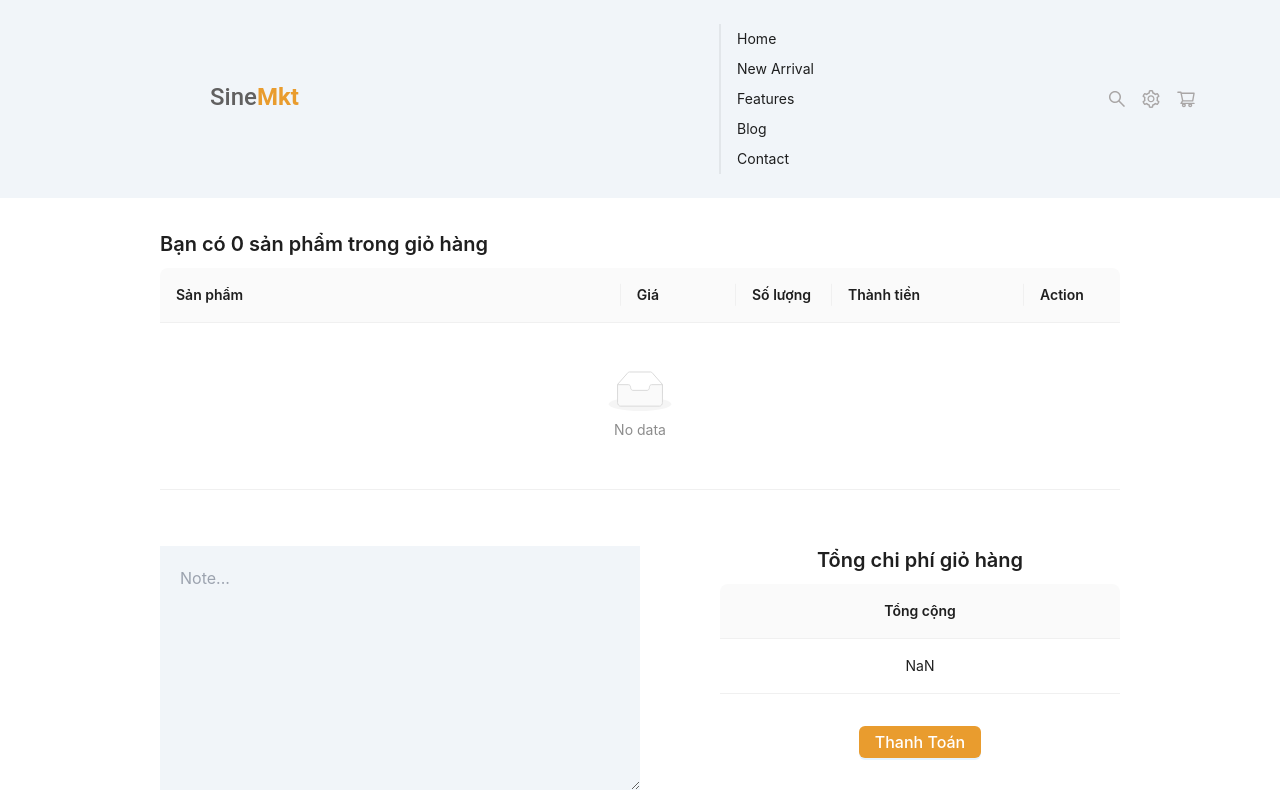
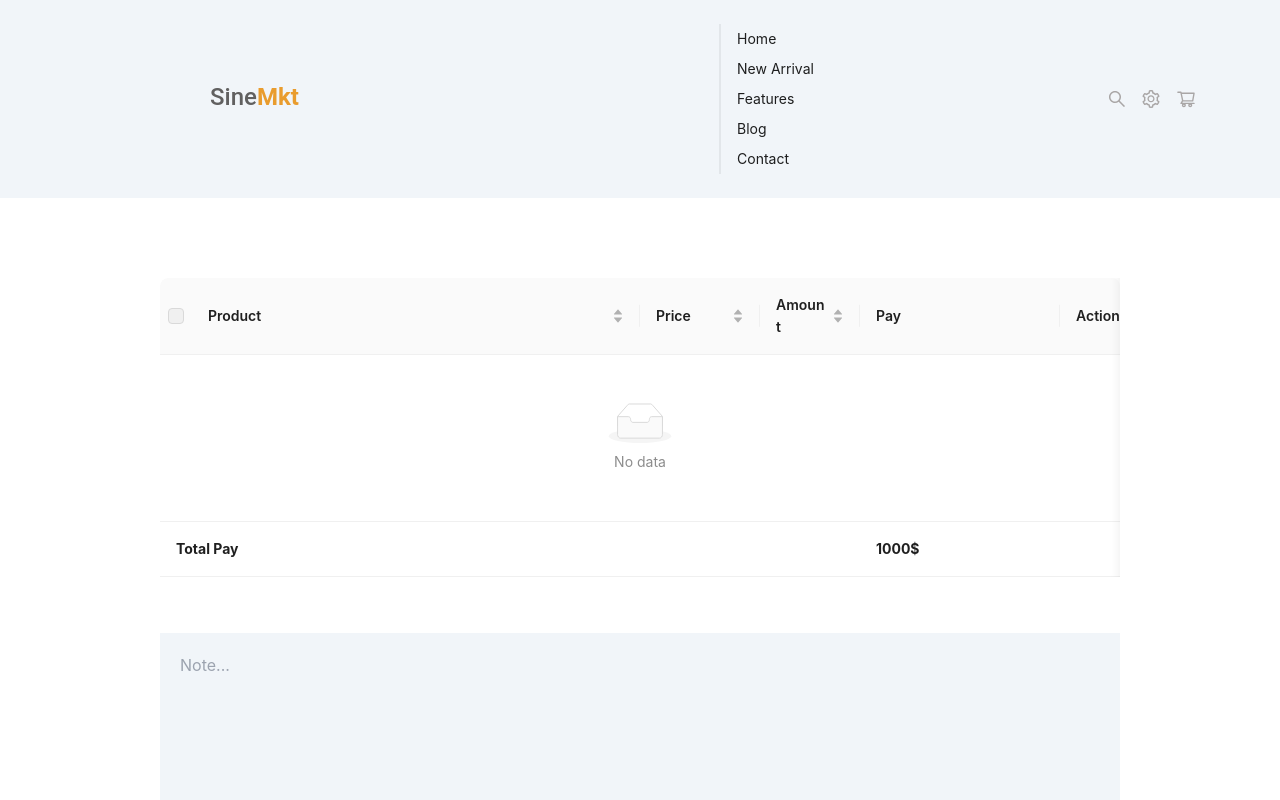
Before and after one commit to longbui-dev/v-commerce, a React (Create React App) app: page /pageCart in a window 1280 px wide. Shown: the top 800 px of the page. Built offline with nearby package versions, Linux system fonts and the light colour scheme.

Commit message:
page cart

```diff
--- a/src/components/latestBlog/index.tsx
+++ b/src/components/latestBlog/index.tsx
@@ -10,7 +10,7 @@ function LatestBlog() {
     <div id="blog">
       <div className="container m-auto">
         <div className="flex justify-center">
-          <Title level={2} className="p-14 titleColor">
+          <Title level={2} className="p-6 titleColor">
             Latest Blog
           </Title>
         </div>
--- a/src/components/latestBlog/information/index.scss
+++ b/src/components/latestBlog/information/index.scss
@@ -5,3 +5,10 @@
     color: $mainColor !important;
   }
 }
+
+.textHover {
+  @media (max-width: 521px) {
+    width: 80%;
+    margin: 0 auto;
+  }
+}
--- a/src/components/navbar/toolbar/index.tsx
+++ b/src/components/navbar/toolbar/index.tsx
@@ -51,7 +51,7 @@ function Toolbar(props: PropsToolbar) {
     }
   });
 
-  const items = uniqueIds
+  const items = uniqueIds.slice(0, 3)
     .map((uniqueId: any) => {
       const product = productsInCart.find((p: any) => p.id === uniqueId);
 
--- a/src/components/pageCart/cart/index.scss
+++ /dev/null
@@ -1,34 +0,0 @@
-@import "../../../App.scss";
-
-.pageCart {
-  width: 75%;
-  margin: 0 auto;
-
-  .textAmountProducts {
-    margin-bottom: 16px;
-
-    span {
-      line-height: 40.313px;
-      font-size: 26px;
-      font-weight: 400;
-    }
-  }
-
-  @media (max-width: 575px) {
-    width: 95%;
-  }
-
-  @media (max-width: 392px) {
-    width: 100% !important;
-  }
-}
-
-.ant-popover .ant-btn-primary {
-  background-color: $mainColor;
-}
-
-@media (max-width: 575px) {
-  .pageCart {
-    width: 95%;
-  }
-}
--- a/src/components/pageCart/cart/index.tsx
+++ /dev/null
@@ -1,26 +0,0 @@
-import { Space, Table, Typography } from "antd";
-import "./index.scss";
-
-const { Title } = Typography;
-interface PropsCart {
-  columns: any;
-  title: string;
-  cart: any;
-}
-
-function Cart(props: PropsCart) {
-  return (
-    <div>
-      <Space align="center">
-        <Title level={4}>{props.title}</Title>
-      </Space>
-      <Table
-        columns={props.columns}
-        dataSource={props.cart}
-        pagination={false}
-      />
-    </div>
-  );
-}
-
-export default Cart;
--- a/src/components/pageCart/index.scss
+++ b/src/components/pageCart/index.scss
@@ -1,3 +1,42 @@
+@import "../../App.scss";
+
+.pageCart {
+  width: 75%;
+  margin: 0 auto;
+
+  .textAmountProducts {
+    margin-bottom: 16px;
+
+    span {
+      line-height: 40.313px;
+      font-size: 26px;
+      font-weight: 400;
+    }
+  }
+
+  @media (max-width: 575px) {
+    width: 95%;
+  }
+
+  @media (max-width: 392px) {
+    width: 100% !important;
+  }
+}
+
+.ant-popover .ant-btn-primary {
+  background-color: $mainColor;
+}
+
+@media (max-width: 575px) {
+  .pageCart {
+    width: 95%;
+  }
+}
+
+
+
+
+
 .tablePay .ant-table-content {
   table {
     text-align: center;
--- a/src/components/pageCart/index.tsx
+++ b/src/components/pageCart/index.tsx
@@ -1,98 +1,128 @@
-import { sumMoney } from "../../mockdata/Cart";
-import { DeleteOutlined } from "@ant-design/icons";
-import { Button, Popconfirm, Space } from "antd";
-// import type { ColumnsType } from "antd/es/table";
-import Cart from "./cart";
-import "./index.scss";
-import { useSelector } from "react-redux";
-import { selectProductsInCart } from "../../store/slices/amountProductsInCart";
+import React, { useState } from 'react'
+import { DeleteOutlined } from '@ant-design/icons'
+import { Button, Popconfirm, Space, Table } from 'antd'
+import type { ColumnsType } from 'antd/es/table'
+import './index.scss'
+import { useSelector } from 'react-redux'
+import {
+  selectProductsInCart,
+  selectTotalPrice,
+} from '../../store/slices/amountProductsInCart'
+
+interface CartType {
+  Key: React.Key
+  title: string
+  price: number
+  amount: number
+}
 
 function PageCart() {
-  const productsInCart = useSelector(selectProductsInCart);
-  const uniqueIds: any[] = [];
+  const [selectedRowKeys, setSelectedRowKeys] = useState<React.Key[]>([])
+
+  const onSelectChange = (newSelectedRowKeys: React.Key[]) => {
+    setSelectedRowKeys(newSelectedRowKeys)
+  }
+  const rowSelection = {
+    selectedRowKeys,
+    onChange: onSelectChange,
+  }
+  const hasSelected = selectedRowKeys.length > 0
+
+  const productsInCart = useSelector(selectProductsInCart)
+  let totalPrice = useSelector(selectTotalPrice)
+
+  const uniqueIds: CartType[] = []
   productsInCart.forEach((e: any) => {
     if (uniqueIds.indexOf(e.id) === -1) {
-      uniqueIds.push(e.id);
+      uniqueIds.push(e.id)
     }
-  });
+  })
 
   const cart = uniqueIds.map((uq) => {
-    const products = productsInCart.filter((e: any) => e.id === uq);
-    console.log(products[0]);
+    const products = productsInCart.filter((e: any) => e.id === uq)
     return {
       ...products[0],
       amount: products.length,
-    };
-  });
+      key: products[0].id,
+    }
+  })
 
-  const columnsCart = [
+  const columnsCart: ColumnsType<CartType> = [
     {
-      title: "Sản phẩm",
-      dataIndex: "productName",
-      key: "productName",
+      title: 'Product',
+      dataIndex: 'title',
+      key: 'productName',
+      sortDirections: ['descend', 'ascend'],
+      sorter: (a, b) => a.title.localeCompare(b.title),
     },
     {
-      title: "Giá",
-      dataIndex: "price",
-      key: "price",
-      width: "12%",
+      title: 'Price',
+      dataIndex: 'price',
+      key: 'price',
+      width: '12%',
+      sorter: (a, b) => a.price - b.price,
     },
     {
-      title: "Số lượng",
-      dataIndex: "amount",
-      width: "10%",
-      key: "amount",
+      title: 'Amount',
+      dataIndex: 'amount',
+      width: '10%',
+      key: 'amount',
+      sorter: (a, b) => a.amount - b.amount,
     },
     {
-      title: "Thành tiền",
-      width: "20%",
-      key: "price",
+      title: 'Pay',
+      width: '20%',
+      key: 'totalPay',
       render: (row: any) => row.price * row.amount,
+      // sorter: (a, b) => a.price * b.amount,
     },
     {
-      title: "Action",
-      dataIndex: "action",
-      render: () => (
+      title: 'Action',
+      dataIndex: 'action',
+      render: (_, row) => (
         <Space size="middle" className="cursor-pointer">
           <Popconfirm title="Sure to delete?" className="popconfirm">
             <DeleteOutlined />
           </Popconfirm>
         </Space>
       ),
-      width: "10%",
+      width: '10%',
     },
-  ];
-
-  const columnsPay = [
-    {
-      title: "Tổng cộng",
-      dataIndex: "sumPay",
-      key: "sumPay",
-      render: (row: any) => row.price * row.amount,
-    },
-  ];
+  ]
 
   return (
     <div id="pageCart">
-      <div className="container py-8 pageCart">
-        <Cart
-          cart={cart}
-          title={`Bạn có ${uniqueIds.length} sản phẩm trong giỏ hàng`}
+      <div className="block m-auto container py-8 pageCart">
+        <div className="py-6">
+          {hasSelected ? `Selected ${selectedRowKeys.length} products` : ''}
+        </div>
+        <Table
+          rowSelection={rowSelection}
           columns={columnsCart}
+          dataSource={cart}
+          scroll={{ x: 1000, y: 300 }}
+          summary={() => (
+            <Table.Summary fixed>
+              <Table.Summary.Row className="font-bold">
+                <Table.Summary.Cell colSpan={4} index={0}>
+                  Total Pay
+                </Table.Summary.Cell>
+                <Table.Summary.Cell colSpan={2} index={1}>
+                  1000$
+                </Table.Summary.Cell>
+              </Table.Summary.Row>
+            </Table.Summary>
+          )}
         />
-        <div className="flex justify-between py-14">
+        <div className="py-14">
           <textarea
             placeholder="Note..."
-            className="secondColorBg p-5 w-6/12"
+            className="secondColorBg p-5 w-full h-52"
           />
-          <div className="border-slate-500 w-5/12 text-center tablePay">
-            <Cart
-              cart={sumMoney}
-              title="Tổng chi phí giỏ hàng"
-              columns={columnsPay}
-            />
+          <div className="flex justify-center">
             <Button
               type="primary"
+              size="large"
               className="my-8 text-base font-medium mainColorBg hover:bg-transparent buttonAdd"
             >
               Thanh Toán
@@ -101,7 +131,7 @@ function PageCart() {
         </div>
       </div>
     </div>
-  );
+  )
 }
 
-export default PageCart;
+export default PageCart
--- a/src/components/pageDetailProduct/infor/index.scss
+++ b/src/components/pageDetailProduct/infor/index.scss
@@ -49,12 +49,6 @@
   }
 }
 
-@media (max-width: 1280px) {
-  .inforCarousel {
-    padding-left: 1rem;
-  }
-}
-
 @media (max-width: 1024px) {
   .inforCarousel h4 {
     font-size: 1.125rem; /* 18px */
```
